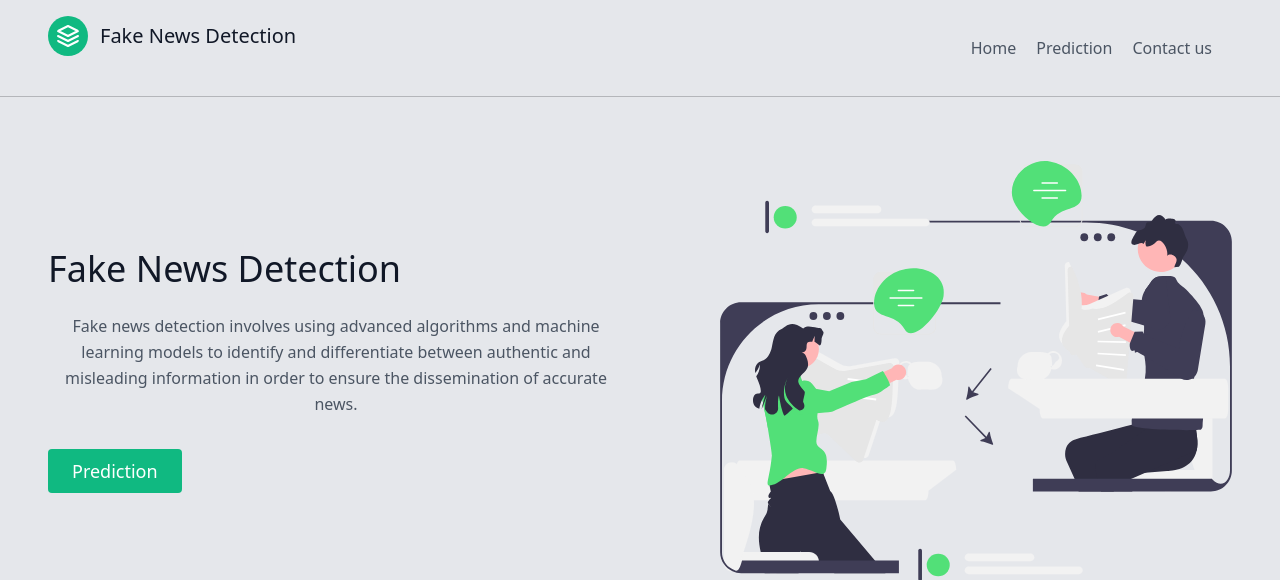
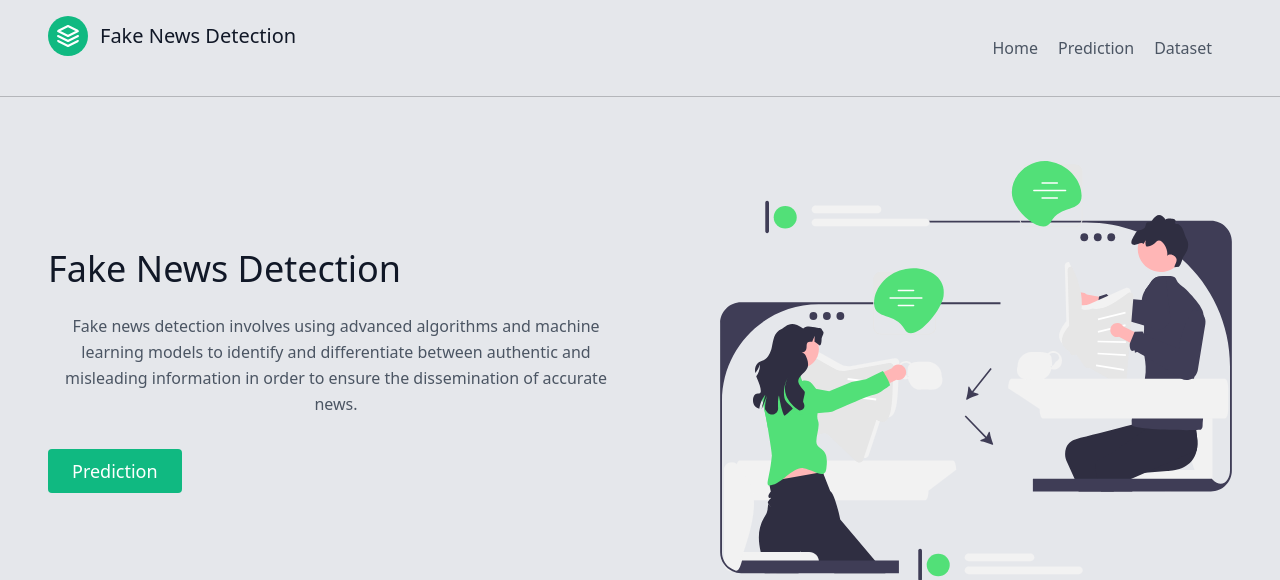
Before and after one commit to swayamverma412/Fake_News_Detection, a Flask app: page / in a window 1280 px wide. Shown: the top 580 px of the page. Run offline with Flask 3, Linux system fonts and the light colour scheme; grey boxes labelled with a size stand in for pictures from a placeholder-image service; parts of the project's set-up code (start-up, migrations or seed data) failed here and were passed over; some libraries are stand-ins or nearby versions.

Commit message:
Modified

```diff
--- a/templates/index.html
+++ b/templates/index.html
@@ -23,7 +23,7 @@
           <nav class="md:ml-auto flex flex-wrap items-center text-base justify-center">
             <a href="/" class="mr-5 hover:text-gray-900">Home</a>
             <a href="/prediction" class="mr-5 hover:text-gray-900">Prediction</a>
-            <a class="mr-5 hover:text-gray-900">Contact us</a>
+            <a class="mr-5 hover:text-gray-900" href="news.pdf" target="_blank">Dataset</a>
           </nav>
         </div>
       </header><hr>
--- a/templates/prediction.html
+++ b/templates/prediction.html
@@ -23,7 +23,7 @@
           <nav class="md:ml-auto flex flex-wrap items-center text-base justify-center">
             <a href="/" class="mr-5 hover:text-gray-900">Home</a>
             <a href="/prediction" class="mr-5 hover:text-gray-900">Prediction</a>
-            <a class="mr-5 hover:text-gray-900">Contact us</a>
+            <a class="mr-5 hover:text-gray-900"href="news.pdf" target="_blank">Dataset</a>
           </nav>
         </div>
       </header><hr>
```
Also changed, not shown: 1 other file.
